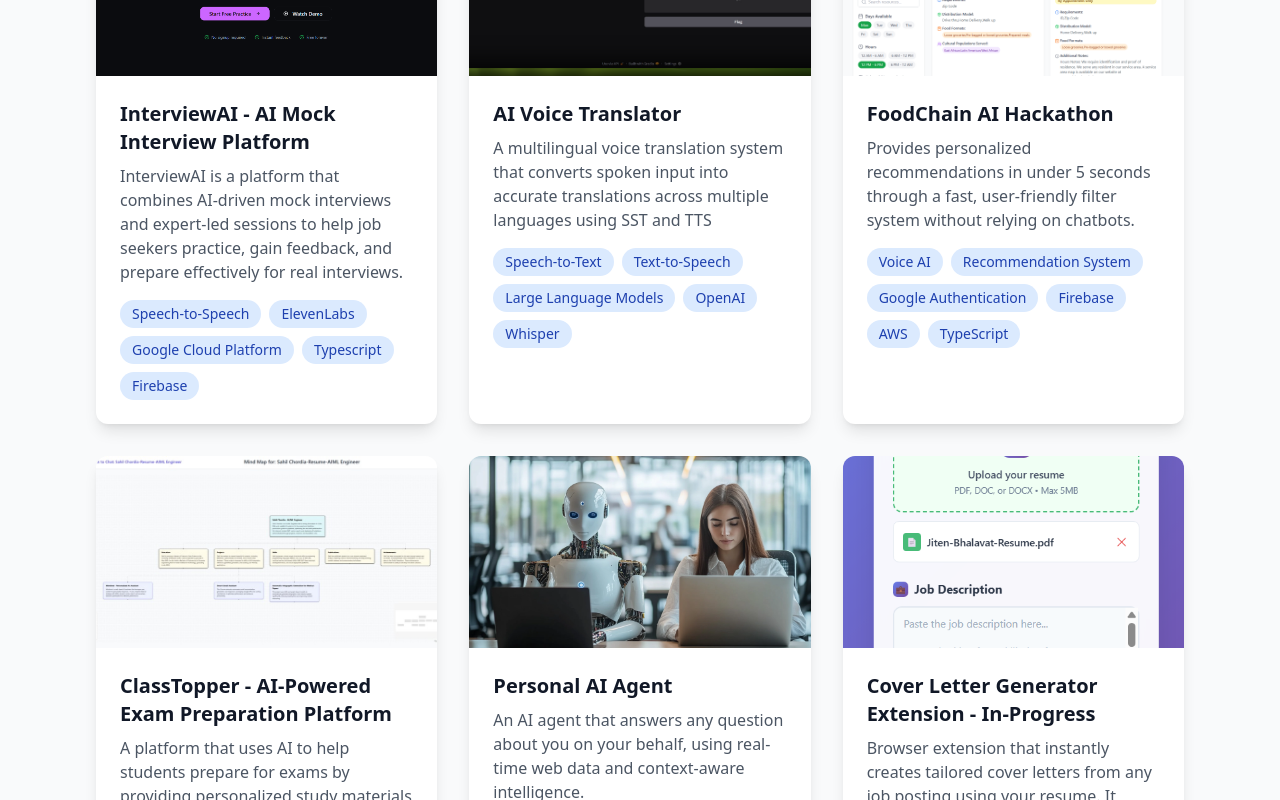
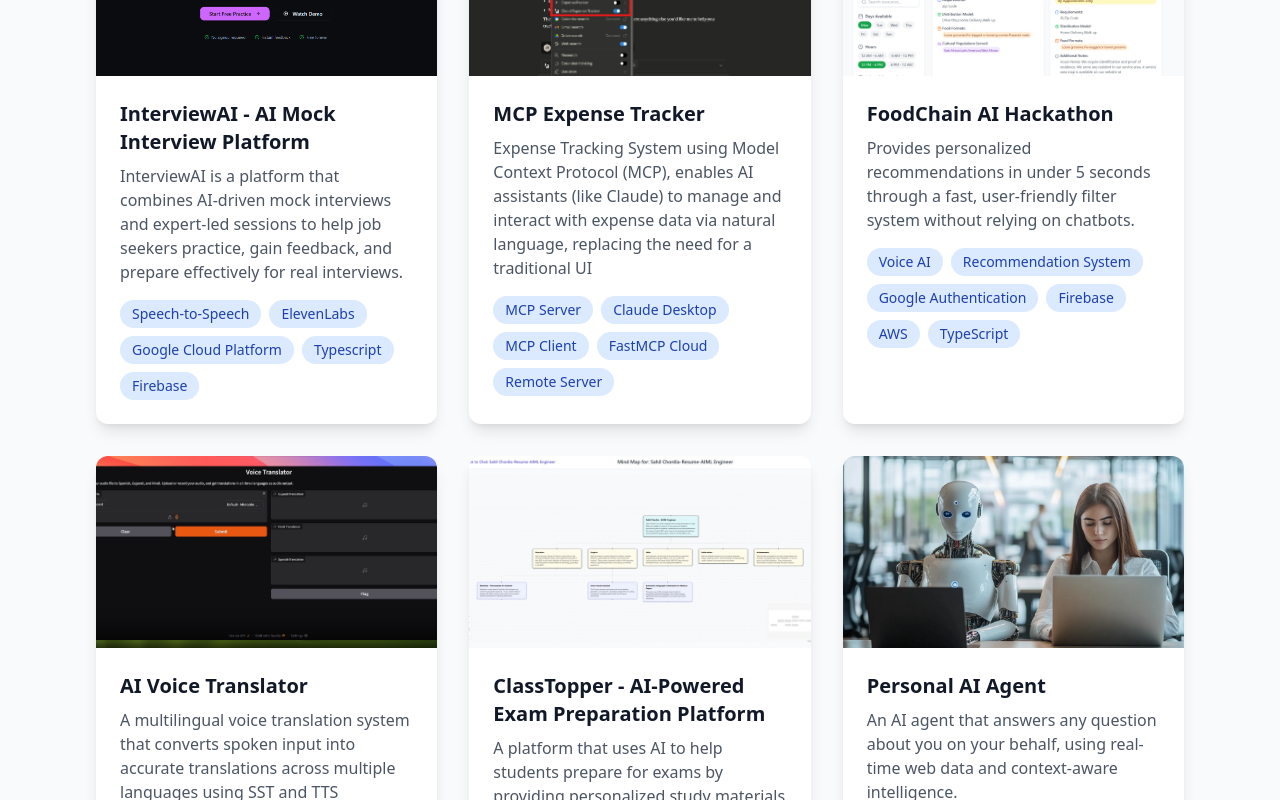
Before and after one commit to Jiten-Bhalavat/Portfolio, a React (Vite) app: page /projects in a window 1280 px wide. Shown: the part 440-1240 px from the top of the page. Built offline with nearby package versions, Linux system fonts and the light colour scheme.

Commit message:
MCP Project added

```diff
--- a/src/data/projects.ts
+++ b/src/data/projects.ts
@@ -8,12 +8,12 @@
     demo: "https://www.youtube.com/watch?v=eOW6wfB_ov0"
   },
   {
-    title: "AI Voice Translator",
-    description: "A multilingual voice translation system that converts spoken input into accurate translations across multiple languages using SST and TTS",
-    image: "images/Voice Translator.png",
-    tech: ["Speech-to-Text", "Text-to-Speech", "Large Language Models", "OpenAI", "Whisper"],
-    github: "https://github.com/Jiten-Bhalavat/Voice-Translator",
-    demo: "#"
+    title: "MCP Expense Tracker",
+    description: "Expense Tracking System using Model Context Protocol (MCP), enables AI assistants (like Claude) to manage and interact with expense data via natural language, replacing the need for a traditional UI",
+    image: "/images/MCP Expense Tracker Server.png",
+    tech: ["MCP Server", "Claude Desktop", "MCP Client", "FastMCP Cloud", "Remote Server"],
+    github: "https://github.com/Jiten-Bhalavat/Expense-Tracker-MCP",
+    demo: ""
   },
   {
     title: "FoodChain AI Hackathon",
@@ -22,6 +22,14 @@
     tech: ["Voice AI", "Recommendation System", "Google Authentication","Firebase", "AWS", "TypeScript"],
     github: "https://github.com/Jiten-Bhalavat/FoodChain-AI",
     demo: "https://main.dv8lgo1pwq1w6.amplifyapp.com/"
+  },
+  {
+    title: "AI Voice Translator",
+    description: "A multilingual voice translation system that converts spoken input into accurate translations across multiple languages using SST and TTS",
+    image: "images/Voice Translator.png",
+    tech: ["Speech-to-Text", "Text-to-Speech", "Large Language Models", "OpenAI", "Whisper"],
+    github: "https://github.com/Jiten-Bhalavat/Voice-Translator",
+    demo: "#"
   },
   {
     title: "ClassTopper - AI-Powered Exam Preparation Platform ",
```
Also changed, not shown: public/images/MCP Expense Tracker Server.png (added), 1 other file (tests, documents, lock files or other folders).
